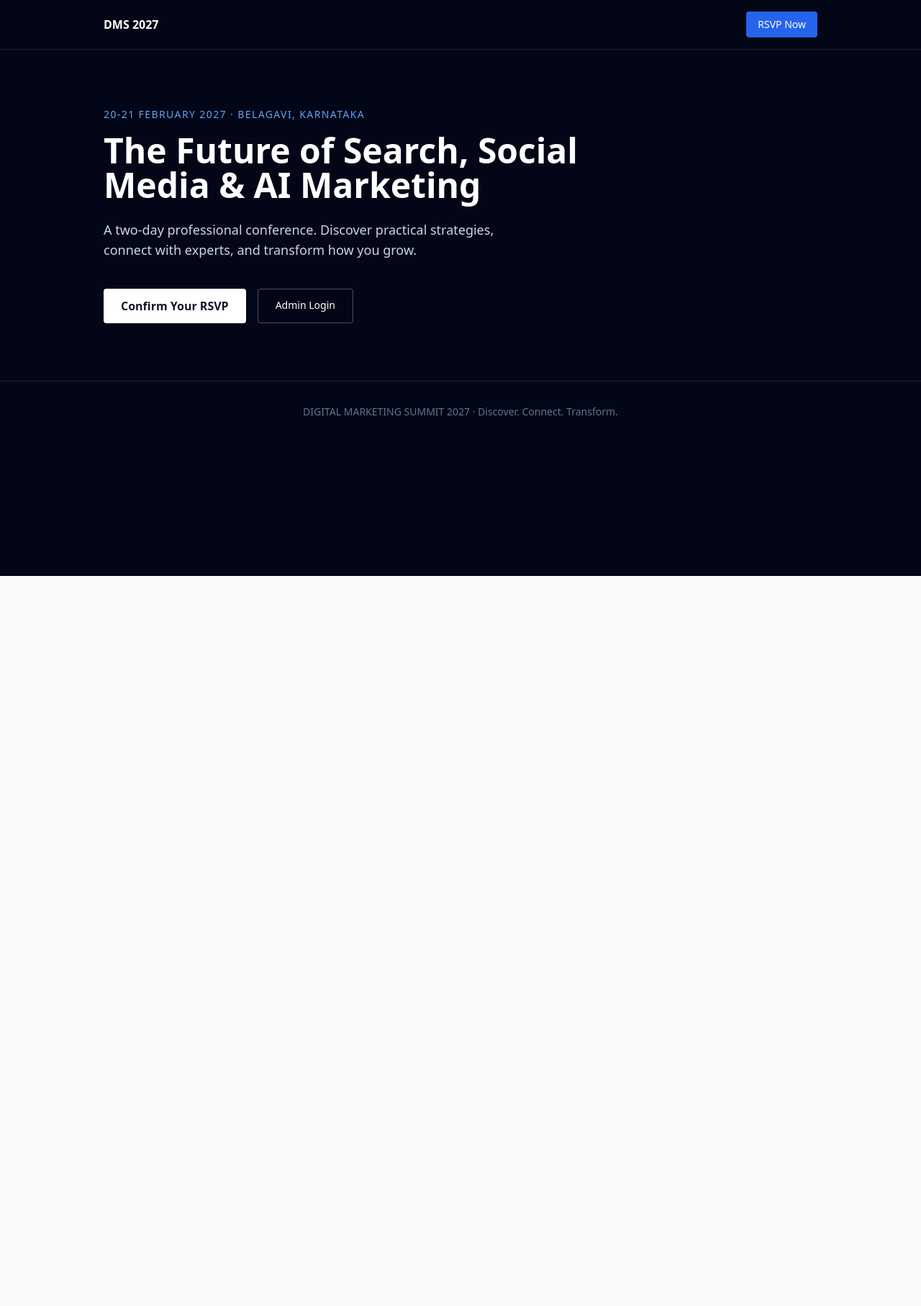
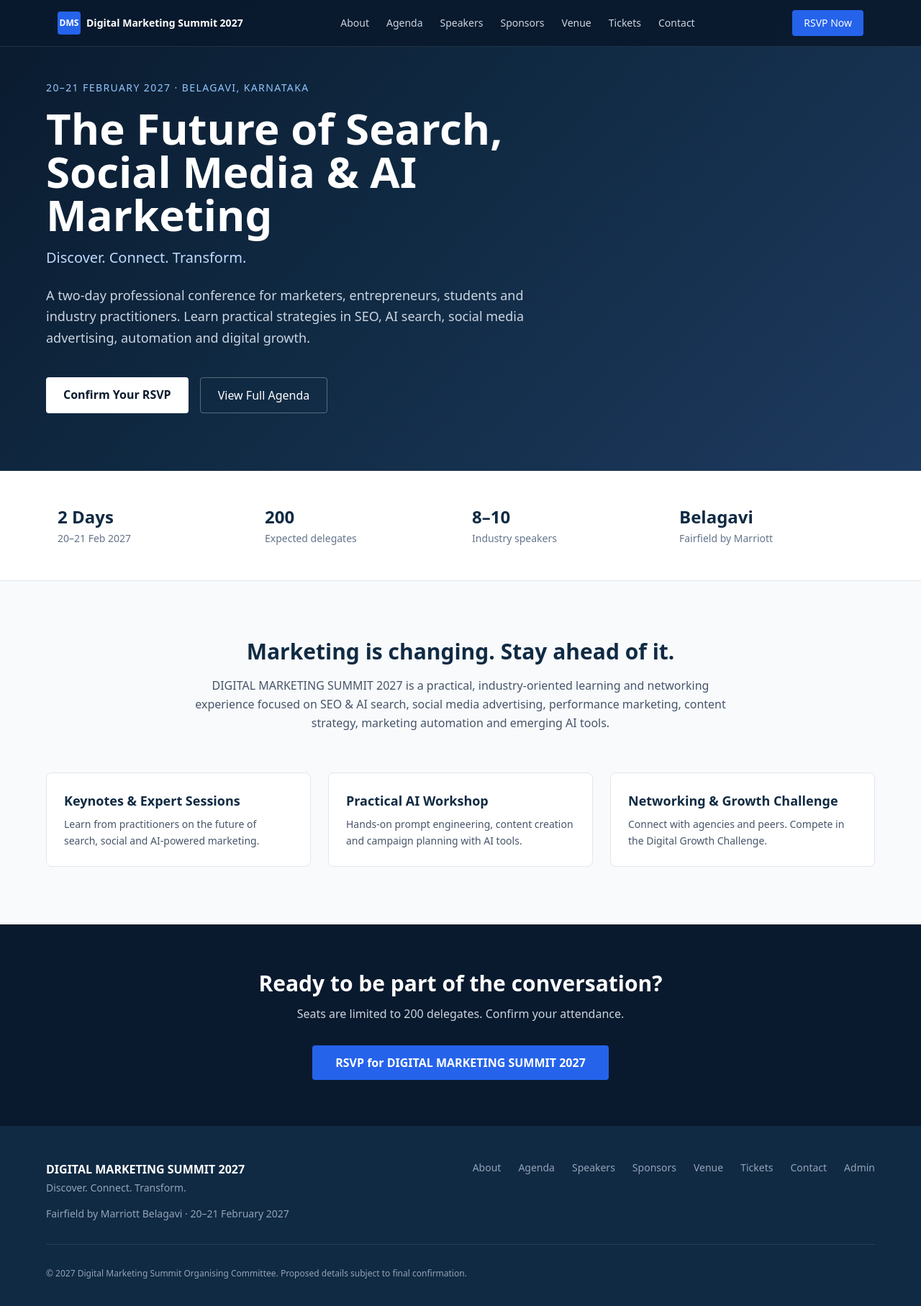
Before and after one commit to felixdalmet-sketch/Testing-3-DMS-, a Next.js app: page / in a window 1280 px wide. Shown: the top 1814 px of the page at 72% size. Before the commit the page ends 800 px from the top, so only its background shows below. Built offline with nearby package versions, Linux system fonts and the light colour scheme.

Commit message:
Upgrade homepage with full DMS 2027 branding, stats, value props and navigation

```diff
--- a/src/app/page.tsx
+++ b/src/app/page.tsx
@@ -1,37 +1,125 @@
 import Link from "next/link";
+
+const nav = [
+  { href: "/about", label: "About" },
+  { href: "/agenda", label: "Agenda" },
+  { href: "/speakers", label: "Speakers" },
+  { href: "/sponsors", label: "Sponsors" },
+  { href: "/venue", label: "Venue" },
+  { href: "/tickets", label: "Tickets" },
+  { href: "/contact", label: "Contact" },
+];
 
 export default function HomePage() {
   return (
-    <div className="min-h-screen bg-slate-950 text-white">
-      <header className="border-b border-white/10">
-        <div className="max-w-5xl mx-auto px-4 py-4 flex items-center justify-between">
-          <span className="font-semibold">DMS 2027</span>
-          <Link href="/register" className="bg-blue-600 text-sm font-medium px-4 py-2 rounded">
+    <div className="min-h-screen bg-slate-50">
+      <header className="fixed top-0 inset-x-0 z-50 bg-[#0a1a2e]/95 backdrop-blur border-b border-white/10">
+        <div className="max-w-6xl mx-auto px-4 h-16 flex items-center justify-between">
+          <Link href="/" className="flex items-center gap-2">
+            <span className="w-8 h-8 rounded bg-blue-600 text-white text-xs font-bold flex items-center justify-center">DMS</span>
+            <span className="text-white font-semibold text-sm hidden sm:block">Digital Marketing Summit 2027</span>
+          </Link>
+          <nav className="hidden lg:flex items-center gap-6 text-sm text-slate-300">
+            {nav.map((n) => (
+              <Link key={n.href} href={n.href} className="hover:text-white transition">{n.label}</Link>
+            ))}
+          </nav>
+          <Link href="/register" className="bg-blue-600 hover:bg-blue-500 text-white text-sm font-medium px-4 py-2 rounded">
             RSVP Now
           </Link>
         </div>
       </header>
-      <main className="max-w-5xl mx-auto px-4 py-20">
-        <p className="text-blue-400 text-sm uppercase tracking-widest mb-4">
-          20-21 February 2027 · Belagavi, Karnataka
+
+      <section className="hero-bg pt-28 pb-20 px-4">
+        <div className="max-w-6xl mx-auto">
+          <p className="text-blue-300 text-sm font-medium tracking-widest uppercase mb-4">
+            20–21 February 2027 · Belagavi, Karnataka
           </p>
-        <h1 className="text-4xl md:text-5xl font-bold leading-tight max-w-2xl">
+          <h1 className="text-4xl md:text-5xl lg:text-6xl font-bold text-white leading-tight max-w-3xl">
             The Future of Search, Social Media & AI Marketing
           </h1>
-        <p className="mt-6 text-slate-300 text-lg max-w-xl">
-          A two-day professional conference. Discover practical strategies, connect with experts, and transform how you grow.
+          <p className="mt-4 text-xl text-blue-200 font-medium">Discover. Connect. Transform.</p>
+          <p className="mt-6 text-slate-300 text-lg max-w-2xl leading-relaxed">
+            A two-day professional conference for marketers, entrepreneurs, students and industry practitioners.
+            Learn practical strategies in SEO, AI search, social media advertising, automation and digital growth.
           </p>
           <div className="mt-10 flex flex-wrap gap-4">
-          <Link href="/register" className="bg-white text-slate-900 font-semibold px-6 py-3 rounded">
+            <Link href="/register" className="bg-white text-[#0a1a2e] font-semibold px-6 py-3 rounded hover:bg-slate-100">
               Confirm Your RSVP
             </Link>
-          <Link href="/admin/login" className="border border-white/30 px-6 py-3 rounded text-sm">
-            Admin Login
+            <Link href="/agenda" className="border border-white/30 text-white px-6 py-3 rounded hover:bg-white/10">
+              View Full Agenda
             </Link>
           </div>
-      </main>
-      <footer className="border-t border-white/10 py-8 text-center text-slate-500 text-sm">
-        DIGITAL MARKETING SUMMIT 2027 · Discover. Connect. Transform.
+        </div>
+      </section>
+
+      <section className="bg-white border-b border-slate-200">
+        <div className="max-w-6xl mx-auto px-4 py-12 grid grid-cols-2 md:grid-cols-4 gap-8">
+          {[
+            { label: "2 Days", sub: "20–21 Feb 2027" },
+            { label: "200", sub: "Expected delegates" },
+            { label: "8–10", sub: "Industry speakers" },
+            { label: "Belagavi", sub: "Fairfield by Marriott" },
+          ].map((s) => (
+            <div key={s.label}>
+              <p className="text-2xl font-bold text-[#102a43]">{s.label}</p>
+              <p className="text-sm text-slate-500 mt-1">{s.sub}</p>
+            </div>
+          ))}
+        </div>
+      </section>
+
+      <section className="py-20 px-4">
+        <div className="max-w-6xl mx-auto">
+          <div className="max-w-3xl mx-auto text-center mb-14">
+            <h2 className="text-3xl font-bold text-[#102a43]">Marketing is changing. Stay ahead of it.</h2>
+            <p className="mt-4 text-slate-600 leading-relaxed">
+              DIGITAL MARKETING SUMMIT 2027 is a practical, industry-oriented learning and networking experience
+              focused on SEO & AI search, social media advertising, performance marketing, content strategy,
+              marketing automation and emerging AI tools.
+            </p>
+          </div>
+          <div className="grid md:grid-cols-3 gap-6">
+            {[
+              { t: "Keynotes & Expert Sessions", d: "Learn from practitioners on the future of search, social and AI-powered marketing." },
+              { t: "Practical AI Workshop", d: "Hands-on prompt engineering, content creation and campaign planning with AI tools." },
+              { t: "Networking & Growth Challenge", d: "Connect with agencies and peers. Compete in the Digital Growth Challenge." },
+            ].map((c) => (
+              <div key={c.t} className="bg-white border border-slate-200 rounded-lg p-6 hover:border-blue-300 transition">
+                <h3 className="text-lg font-semibold text-[#102a43]">{c.t}</h3>
+                <p className="mt-2 text-sm text-slate-600 leading-relaxed">{c.d}</p>
+              </div>
+            ))}
+          </div>
+        </div>
+      </section>
+
+      <section className="bg-[#0a1a2e] py-16 px-4 text-center">
+        <h2 className="text-3xl font-bold text-white">Ready to be part of the conversation?</h2>
+        <p className="mt-3 text-slate-300">Seats are limited to 200 delegates. Confirm your attendance.</p>
+        <Link href="/register" className="mt-8 inline-block bg-blue-600 hover:bg-blue-500 text-white font-semibold px-8 py-3 rounded">
+          RSVP for DIGITAL MARKETING SUMMIT 2027
+        </Link>
+      </section>
+
+      <footer className="bg-[#102a43] text-slate-400 py-12 px-4">
+        <div className="max-w-6xl mx-auto flex flex-col md:flex-row justify-between gap-8">
+          <div>
+            <p className="text-white font-semibold">DIGITAL MARKETING SUMMIT 2027</p>
+            <p className="mt-1 text-sm">Discover. Connect. Transform.</p>
+            <p className="mt-4 text-sm">Fairfield by Marriott Belagavi · 20–21 February 2027</p>
+          </div>
+          <div className="flex flex-wrap gap-6 text-sm">
+            {nav.map((n) => (
+              <Link key={n.href} href={n.href} className="hover:text-white">{n.label}</Link>
+            ))}
+            <Link href="/admin/login" className="hover:text-white">Admin</Link>
+          </div>
+        </div>
+        <p className="max-w-6xl mx-auto mt-8 pt-8 border-t border-white/10 text-xs">
+          © 2027 Digital Marketing Summit Organising Committee. Proposed details subject to final confirmation.
+        </p>
       </footer>
     </div>
   );
```
Lines whose indentation alone changed are shown as unchanged.
